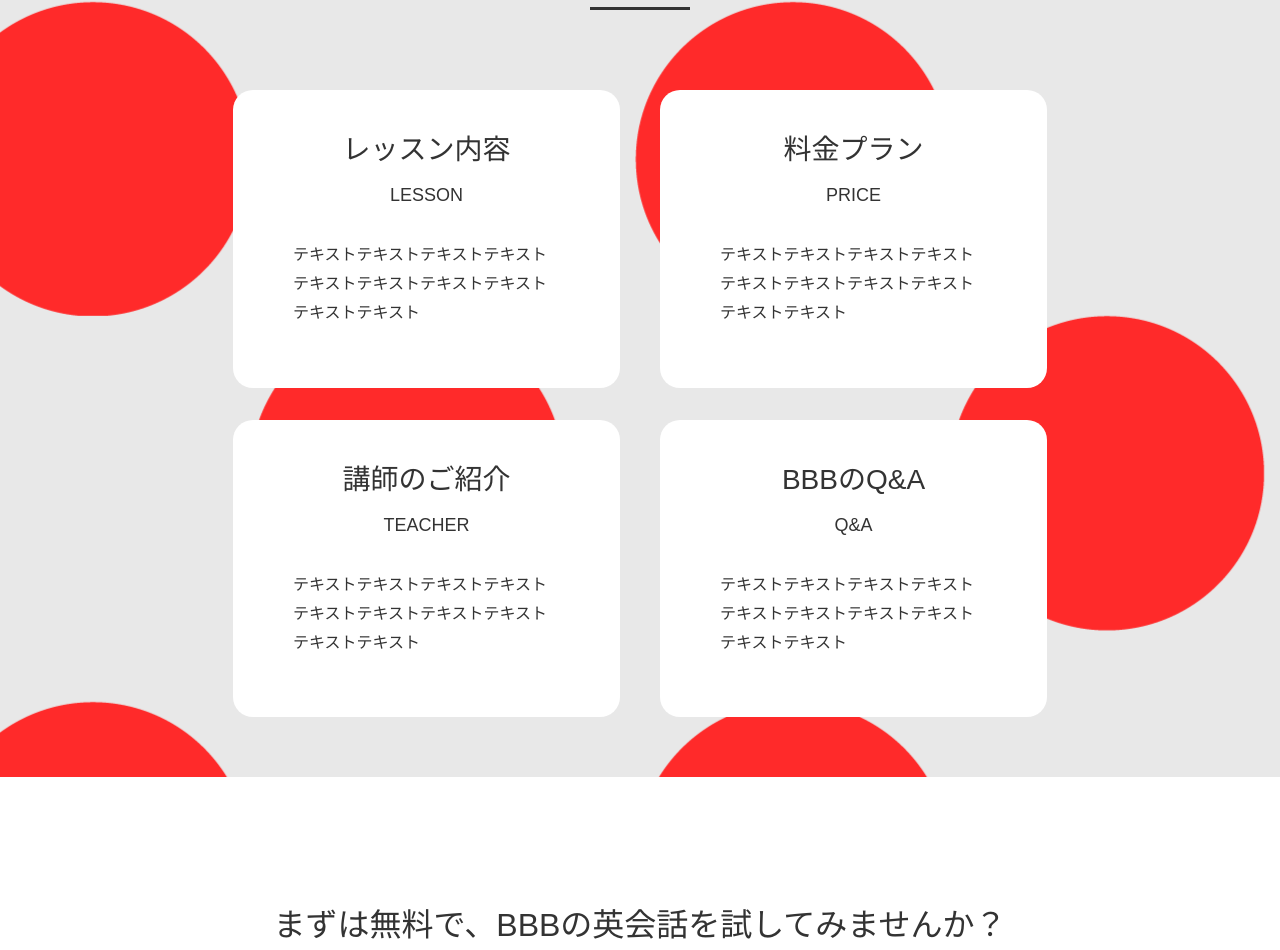
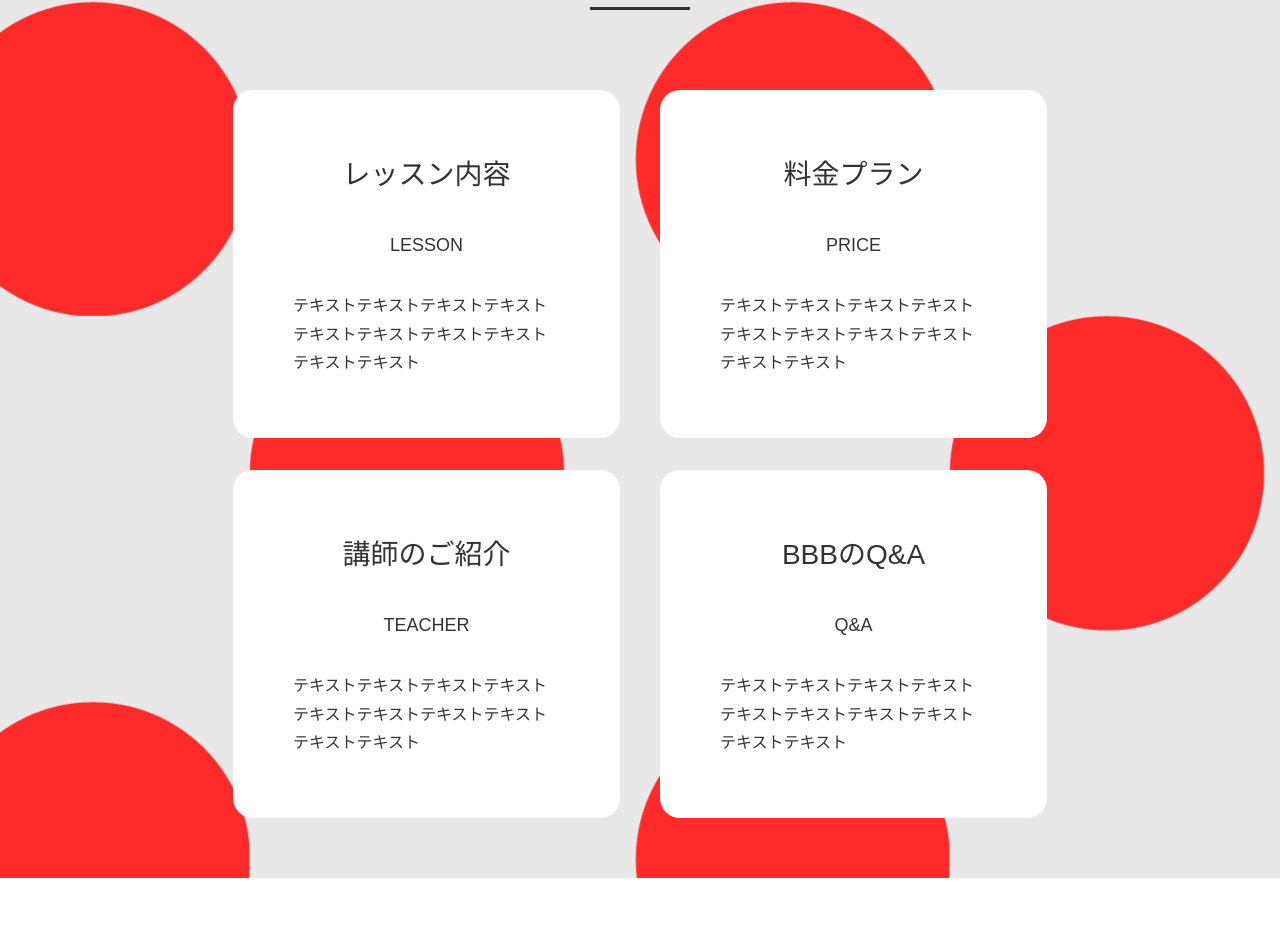
Before and after one commit to kana1187/BBB, a plain HTML site: page index.html in a window 1280 px wide. Shown: the part 2984-3934 px from the top of the page. Drawn offline with Linux system fonts and the light colour scheme.

Commit message:
Update style.css

```diff
--- a/css/style.css
+++ b/css/style.css
@@ -533,8 +533,6 @@ ul, li {
   display: block;
   font-size: 28px;
   font-weight: 500;
-  line-height: 0;
-  overflow-wrap: normal;
 }
 #summary .summary-list .summary-item .summaryItem-title .en {
   display: block;
```
